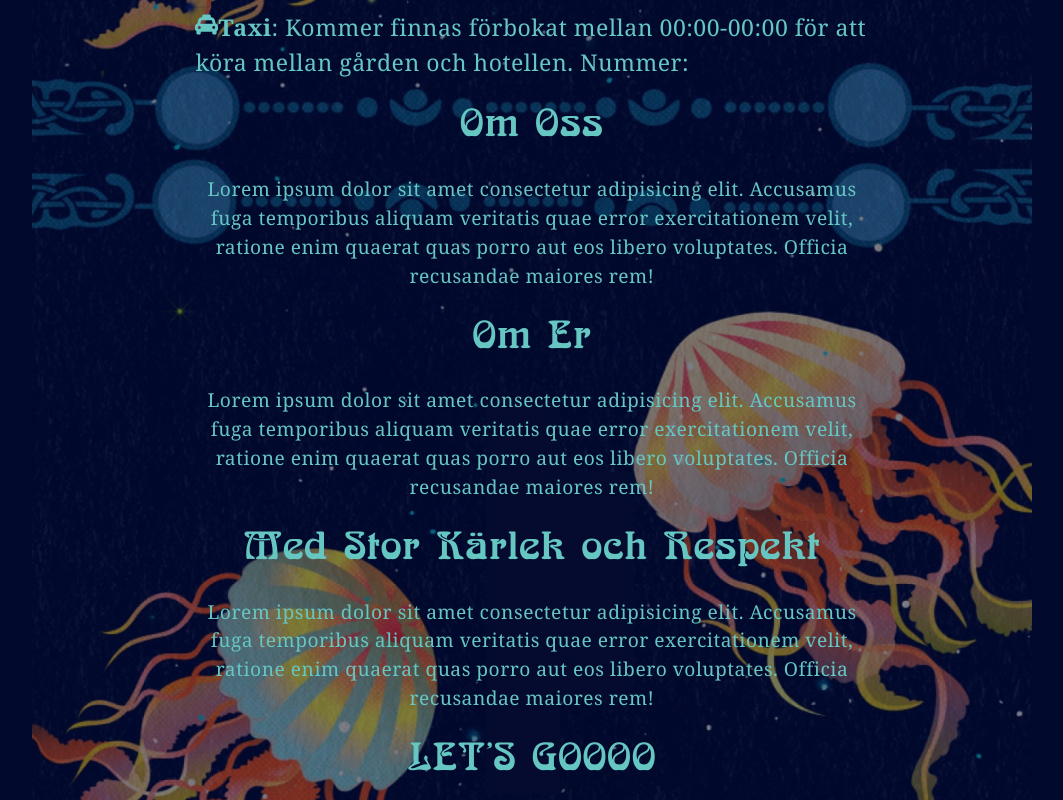
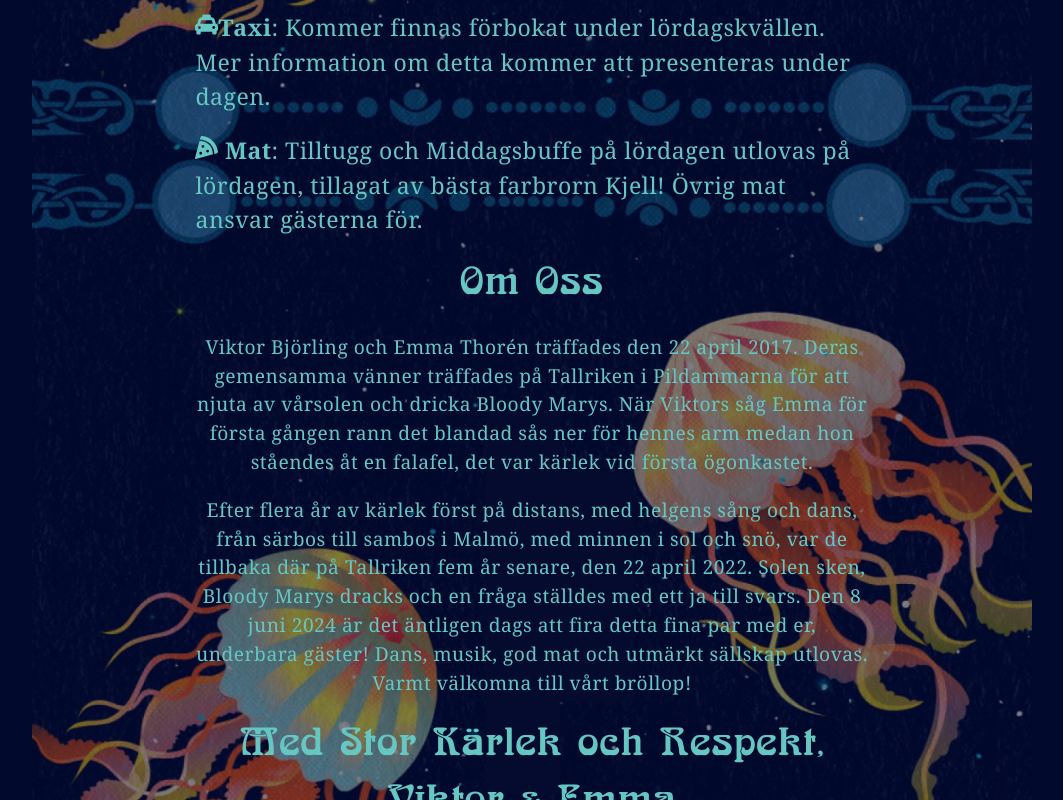
Before and after one commit to evesteve94/wedding, a React (Vite) app: page /info in a window 1280 px wide. Shown: the part 1000-1800 px from the top of the page, without its empty margins (108-1171 px from the left). Built offline with nearby package versions, Linux system fonts and the light colour scheme.

Commit message:
text update

```diff
--- a/src/pages/InfoPage.jsx
+++ b/src/pages/InfoPage.jsx
@@ -12,6 +12,7 @@ import {
   FaTaxi,
   FaGlassCheers,
   FaGift,
+  FaPizzaSlice,
 } from "react-icons/fa";
 
 const InfoPage = () => {
@@ -33,7 +34,7 @@ const InfoPage = () => {
           <p>
             {" "}
             <FaRing /> <span style={{ fontWeight: "bold" }}>Vigsel</span>:
-            Lördagen 8:e juni klockan ???
+            Lördagen 8:e juni klockan 15:00
           </p>
           <p>
             {" "}
@@ -84,33 +85,39 @@ const InfoPage = () => {
             {" "}
             <FaTaxi />
             <span style={{ fontWeight: "bold" }}>Taxi</span>: Kommer finnas
-            förbokat mellan 00:00-00:00 för att köra mellan gården och hotellen.
-            Nummer:{" "}
+            förbokat under lördagskvällen. Mer information om detta kommer att
+            presenteras under dagen.
+          </p>
+          <p>
+            <FaPizzaSlice /> <span style={{ fontWeight: "bold" }}>Mat</span>:
+            Tilltugg och Middagsbuffe på lördagen utlovas på lördagen, tillagat
+            av bästa farbrorn Kjell! Övrig mat ansvar gästerna för.
           </p>
         </div>
         <h3>Om Oss</h3>
         <p>
-          Lorem ipsum dolor sit amet consectetur adipisicing elit. Accusamus
-          fuga temporibus aliquam veritatis quae error exercitationem velit,
-          ratione enim quaerat quas porro aut eos libero voluptates. Officia
-          recusandae maiores rem!
+          Viktor Björling och Emma Thorén träffades den 22 april 2017. Deras
+          gemensamma vänner träffades på Tallriken i Pildammarna för att njuta
+          av vårsolen och dricka Bloody Marys. När Viktors såg Emma för första
+          gången rann det blandad sås ner för hennes arm medan hon ståendes åt
+          en falafel, det var kärlek vid första ögonkastet.{" "}
         </p>
-        <h3>Om Er</h3>
         <p>
-          Lorem ipsum dolor sit amet consectetur adipisicing elit. Accusamus
-          fuga temporibus aliquam veritatis quae error exercitationem velit,
-          ratione enim quaerat quas porro aut eos libero voluptates. Officia
-          recusandae maiores rem!
+          {" "}
+          Efter flera år av kärlek först på distans, med helgens sång och dans,
+          från särbos till sambos i Malmö, med minnen i sol och snö, var de
+          tillbaka där på Tallriken fem år senare, den 22 april 2022. Solen
+          sken, Bloody Marys dracks och en fråga ställdes med ett ja till svars.
+          Den 8 juni 2024 är det äntligen dags att fira detta fina par med er,
+          underbara gäster! Dans, musik, god mat och utmärkt sällskap utlovas.
+          Varmt välkomna till vårt bröllop!
         </p>
-        <h3>Med Stor Kärlek och Respekt</h3>
-        <p>
-          Lorem ipsum dolor sit amet consectetur adipisicing elit. Accusamus
-          fuga temporibus aliquam veritatis quae error exercitationem velit,
-          ratione enim quaerat quas porro aut eos libero voluptates. Officia
-          recusandae maiores rem!
-        </p>
+        <h3>
+          Med Stor Kärlek och Respekt, <br />
+          Viktor & Emma
+        </h3>
 
-        <h3>LET'S GOOOO</h3>
+        <h3>LET'S A-GOOOO</h3>
       </div>
     </main>
   );
--- a/src/pages/SchedulePage.jsx
+++ b/src/pages/SchedulePage.jsx
@@ -11,27 +11,39 @@ const SchedulePage = () => {
         </h2>
         <h3>Fredag 7 juni</h3>
         <p>
-          Lorem ipsum dolor sit amet consectetur adipisicing elit. Accusamus
-          fuga temporibus aliquam veritatis quae error exercitationem velit,
-          ratione enim quaerat quas porro aut eos libero voluptates. Officia
-          recusandae maiores rem!
+          Ankomst! Ca. 50 gäster ankommer redan på fredagen. Det är BYO mat som
+          gäller och frilek! Det finns stora grillplater med gott om kol, så det
+          är bara att lägga vad ni vill på grillen!
+        </p>
+        <p>
+          Alla tidiga gäster är också välkomna att "samskapa" och bidra till
+          bröllopet genom att bygga, bära, fixa och rodda! All hjälp uppskattas
+          enormt 💜
         </p>
         <h3>Lördag 8 juni</h3>
         <p>
-          Lorem ipsum dolor sit amet consectetur adipisicing elit. Accusamus
-          fuga temporibus aliquam veritatis quae error exercitationem velit,
-          ratione enim quaerat quas porro aut eos libero voluptates. Officia
-          recusandae maiores rem!
+          {" "}
+          Frukost och Lunch är BYO! Det finns en del mysiga kaffeer och
+          matplatser i området som går att läsa om <a>Här</a>
+        </p>
+        <p>
+          {" "}
+          Innan vigseln är det fritt fram att bada i sjön, promenera i skogen
+          och bara umgås med alla fantaska människor som kommer finnas på plats.{" "}
+        </p>
+        <p> 15:00 - Vigsel </p>
+        <p>15:30 - Fördrink med snittar över snittet </p>
+        <p> 16:30 - Femkamp! </p>
+        <p> 18:00 - Middagsbuffe och tal </p>
+        <p>
+          {" "}
+          21:30ish - Fest & dans med hemlig line-up av DJs hela natten lång
         </p>
         <h3>Söndag 9 juni</h3>
-        <p>
-          Lorem ipsum dolor sit amet consectetur adipisicing elit. Accusamus
-          fuga temporibus aliquam veritatis quae error exercitationem velit,
-          ratione enim quaerat quas porro aut eos libero voluptates. Officia
-          recusandae maiores rem!
-        </p>
+        <p>10:00-14:00 - Gemensam frukost</p>
+        <p>Avgång för gäster - TBA</p>
 
-        <h3>LET'S GOOOO</h3>
+        <h3>LET'S A-GOOOO</h3>
       </div>
     </main>
   );
```
